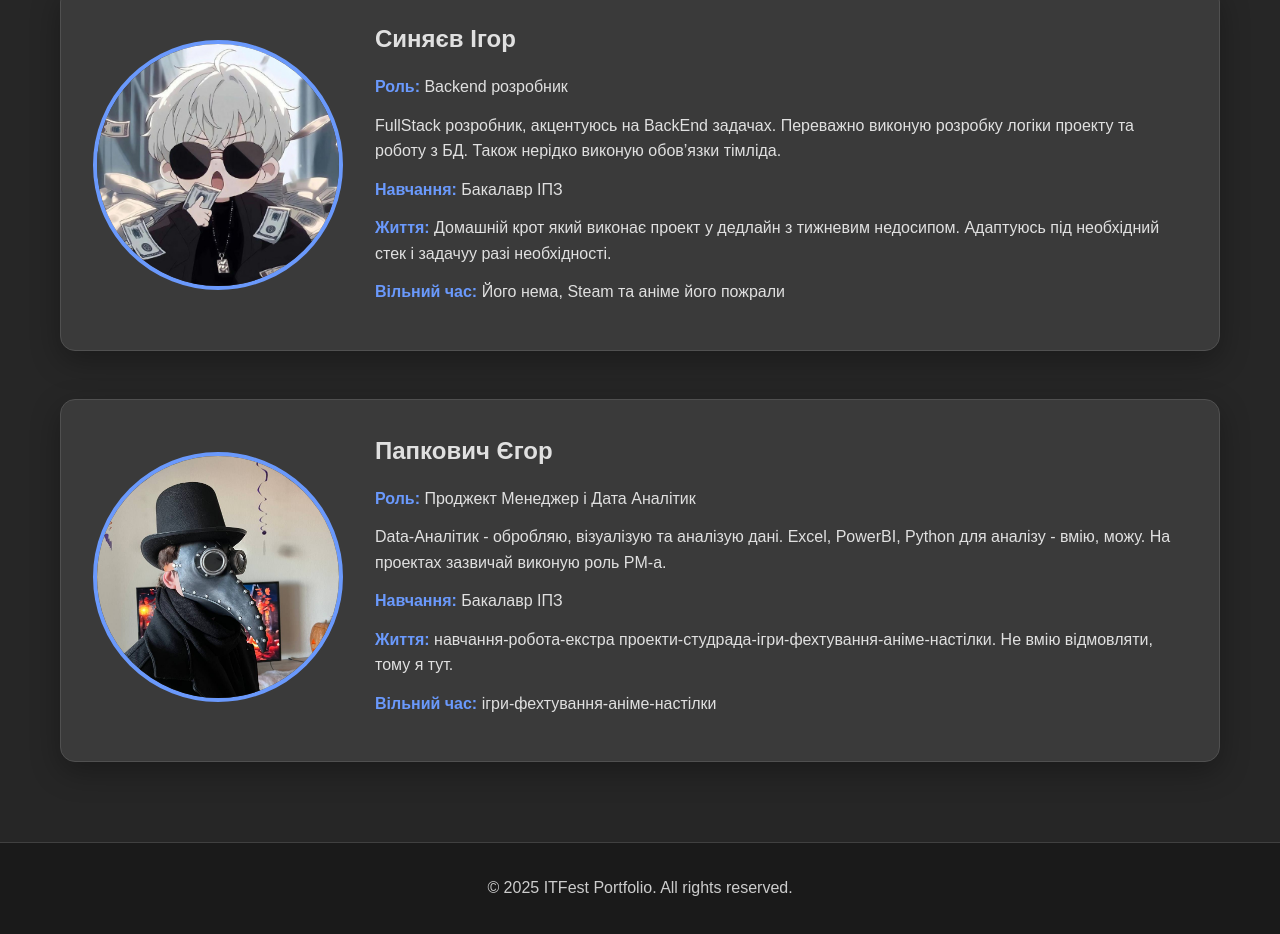
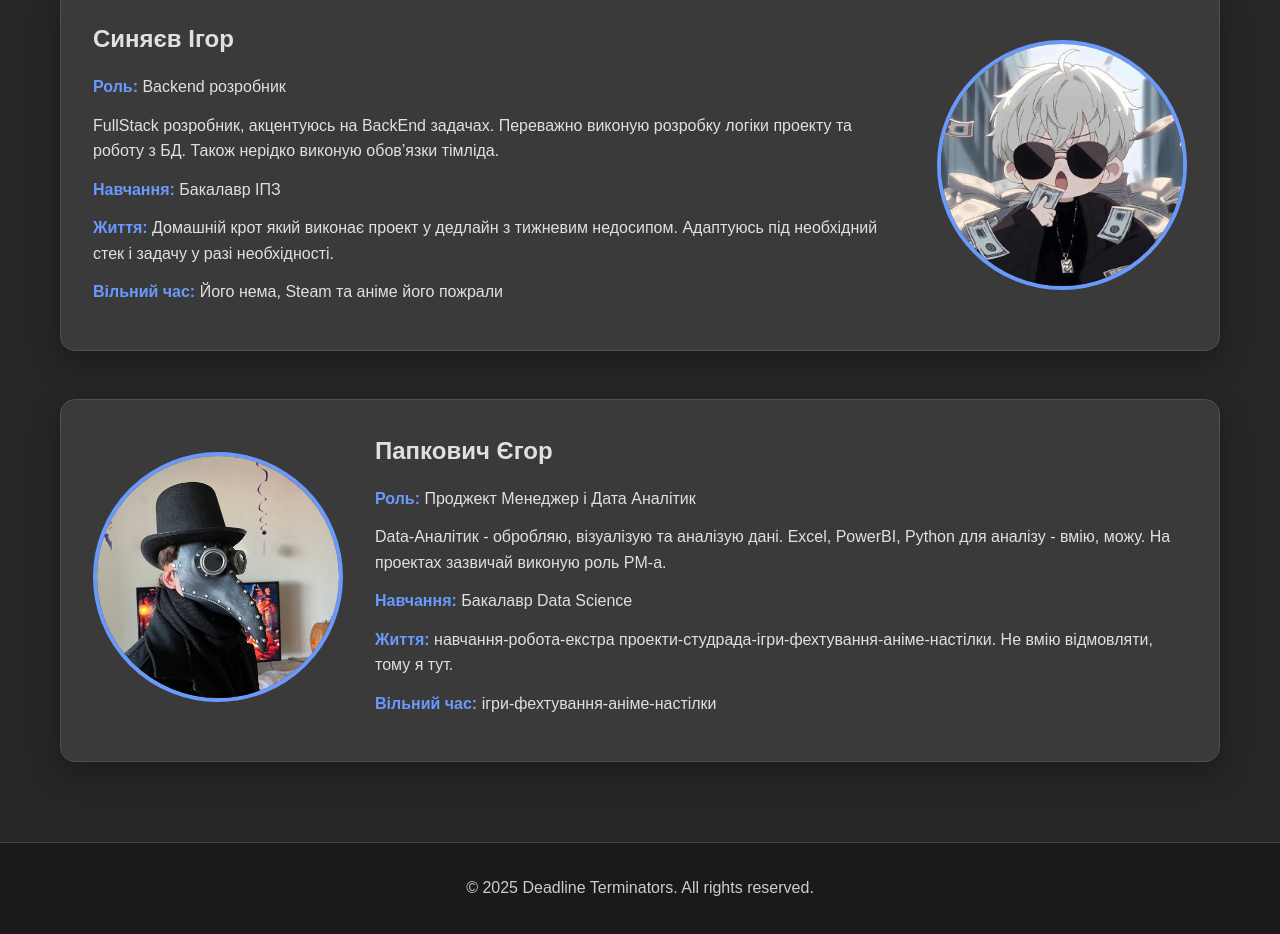
Before and after one commit to mariazhak/ItFestPortfolio, a plain HTML site: page index.html in a window 1280 px wide. Shown: the part 1053-1987 px from the top of the page. Drawn offline with Linux system fonts and the light colour scheme.

Commit message:
fix: small corrections

```diff
--- a/index.html
+++ b/index.html
@@ -14,14 +14,14 @@
                 <h1>ITFest</h1>
             </div>
             <nav class="navigation">
-                <a href="#hero" class="nav-button">Home</a>
+                <a href="#home" class="nav-button">Home</a>
                 <a href="#team" class="nav-button">Team</a>
             </nav>
         </div>
     </header>
 
     <!-- Hero Section -->
-    <section id="hero" class="hero">
+    <section id="home" class="hero">
         <div class="container">
             <h2 class="hero-title">Deadline Terminators</h2>
             <p class="hero-description">Ми - Deadline Terminators, ті, хто приходить, коли дедлайн уже дихає в спину. Вміємо перетворювати паніку в натхнення, а хаос - у презентацію. Хочемо не просто вижити до кінця хакатону, а зробити це голосно, весело й з мінімумом багів.</p>
@@ -50,16 +50,16 @@
 
                 <!-- Team Member 2 - Right -->
                 <div class="team-member right">
+                    <div class="member-photo">
+                        <img src="./assets/Ihor.jpeg" alt="Ihor">
+                    </div>
                     <div class="member-info">
                         <h3>Синяєв Ігор</h3>
                         <p><strong>Роль:</strong> Backend розробник</p>
                         <p>FullStack розробник, акцентуюсь на BackEnd задачах. Переважно виконую розробку логіки проекту та роботу з БД. Також нерідко виконую обов’язки тімліда.</p>
                         <p><strong>Навчання:</strong> Бакалавр ІПЗ</p>
-                        <p><strong>Життя:</strong> Домашній крот який виконає проект у дедлайн з тижневим недосипом. Адаптуюсь під необхідний стек і задачуу разі необхідності.</p>
+                        <p><strong>Життя:</strong> Домашній крот який виконає проект у дедлайн з тижневим недосипом. Адаптуюсь під необхідний стек і задачу у разі необхідності.</p>
                         <p><strong>Вільний час:</strong> Його нема, Steam та аніме його пожрали</p>
-                    </div>
-                    <div class="member-photo">
-                        <img src="./assets/Ihor.jpeg" alt="Ihor">
                     </div>
                 </div>
 
@@ -72,7 +72,7 @@
                         <h3>Папкович Єгор</h3>
                         <p><strong>Роль:</strong> Проджект Менеджер і Дата Аналітик</p>
                         <p>Data-Аналітик - обробляю, візуалізую та аналізую дані. Excel, PowerBI, Python для аналізу - вмію, можу. На проектах зазвичай виконую роль PM-а.</p>
-                        <p><strong>Навчання:</strong> Бакалавр ІПЗ</p>
+                        <p><strong>Навчання:</strong> Бакалавр Data Science</p>
                         <p><strong>Життя:</strong> навчання-робота-екстра проекти-студрада-ігри-фехтування-аніме-настілки. Не вмію відмовляти, тому я тут.</p>
                         <p><strong>Вільний час:</strong> ігри-фехтування-аніме-настілки</p>
                     </div>
@@ -84,7 +84,7 @@
     <!-- Footer -->
     <footer class="footer">
         <div class="container">
-            <p>&copy; 2025 ITFest Portfolio. All rights reserved.</p>
+            <p>&copy; 2025 Deadline Terminators. All rights reserved.</p>
         </div>
     </footer>
 </body>
```
